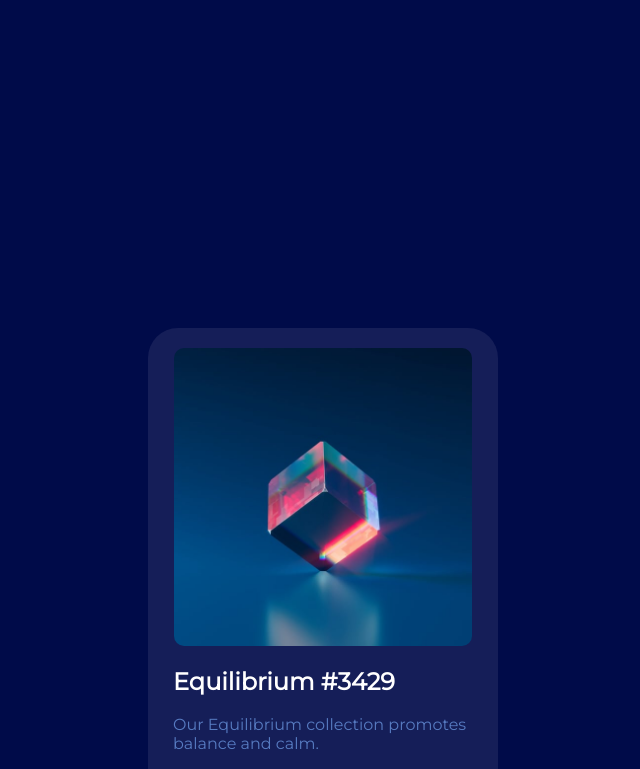
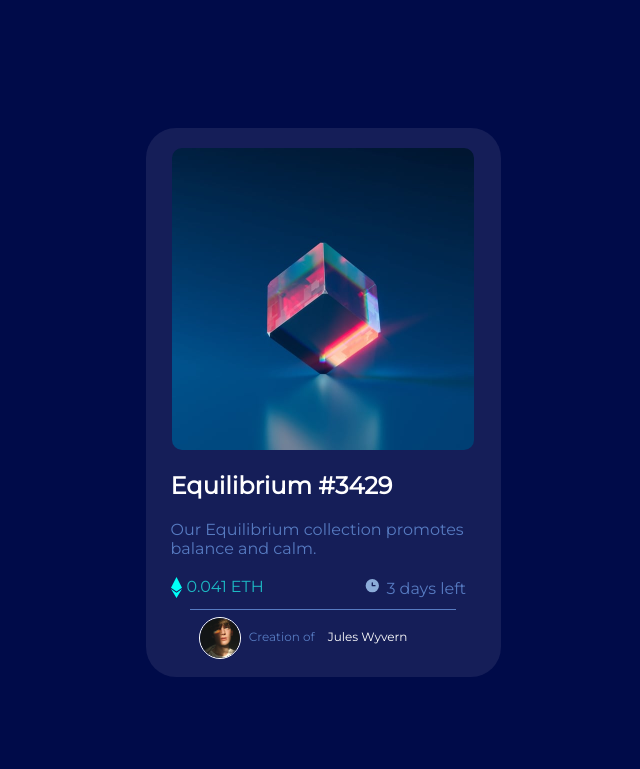
Before and after one commit to JabaDUDE/NFT-preview-card, a plain HTML site: page index.html in a window 1280 px wide. Shown: the top 769 px of the page, without its empty margins (317-957 px from the left). Drawn offline with Linux system fonts and the light colour scheme.

Commit message:
commit on 'main'

```diff
--- a/css/style.css
+++ b/css/style.css
@@ -12,11 +12,10 @@
 
 body {
   background-color: #000b49;
-  padding: 25% 25% 25% 25%;
   font-family: "Montserrat", sans-serif;
-  text-decoration-style: solid;
   display: flex;
   justify-content: center;
+  margin: auto 0;
 }
 
 .time img {
@@ -73,16 +72,13 @@ hr {
   color: #1db9c3;
 }
 
-.jules-wyvern {
-  float: left;
-}
-
 .main {
   background-color: #151e58;
   display: flex;
   flex-direction: column;
   border-radius: 30px;
-  max-width: 350px;
+  max-width: 355px;
+  margin-top: 10%;
 }
 
 .balance {
@@ -104,11 +100,14 @@ hr {
   height: 60px;
   width: 40px;
   float: left;
+  margin-right: 10px;
 }
 .container img {
   height: auto;
   width: 100%;
   float: left;
+  border-radius: 50%;
+  border: 1px solid white;
 }
 @media (min-width: 400px) and (max-width: 732px) {
   .price {
```
Also changed, not shown: index.html (+0 -1 lines).
